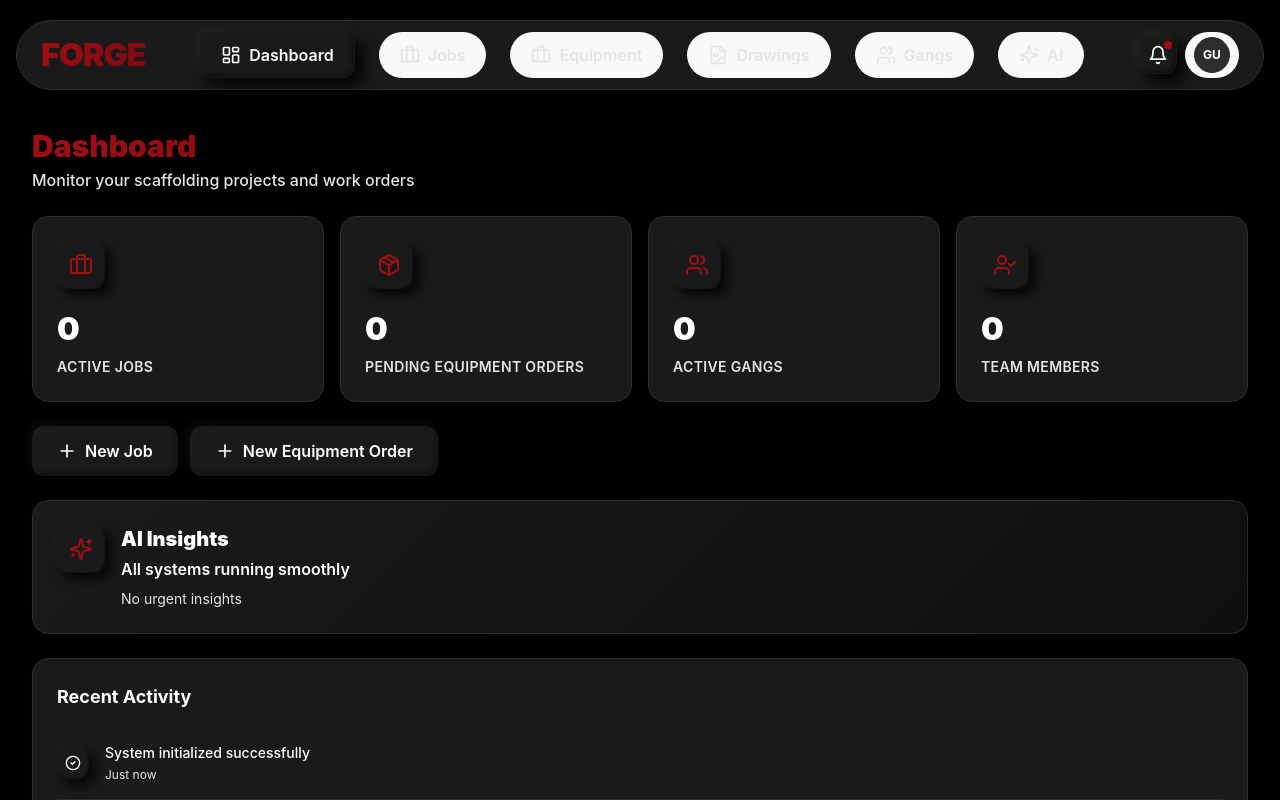
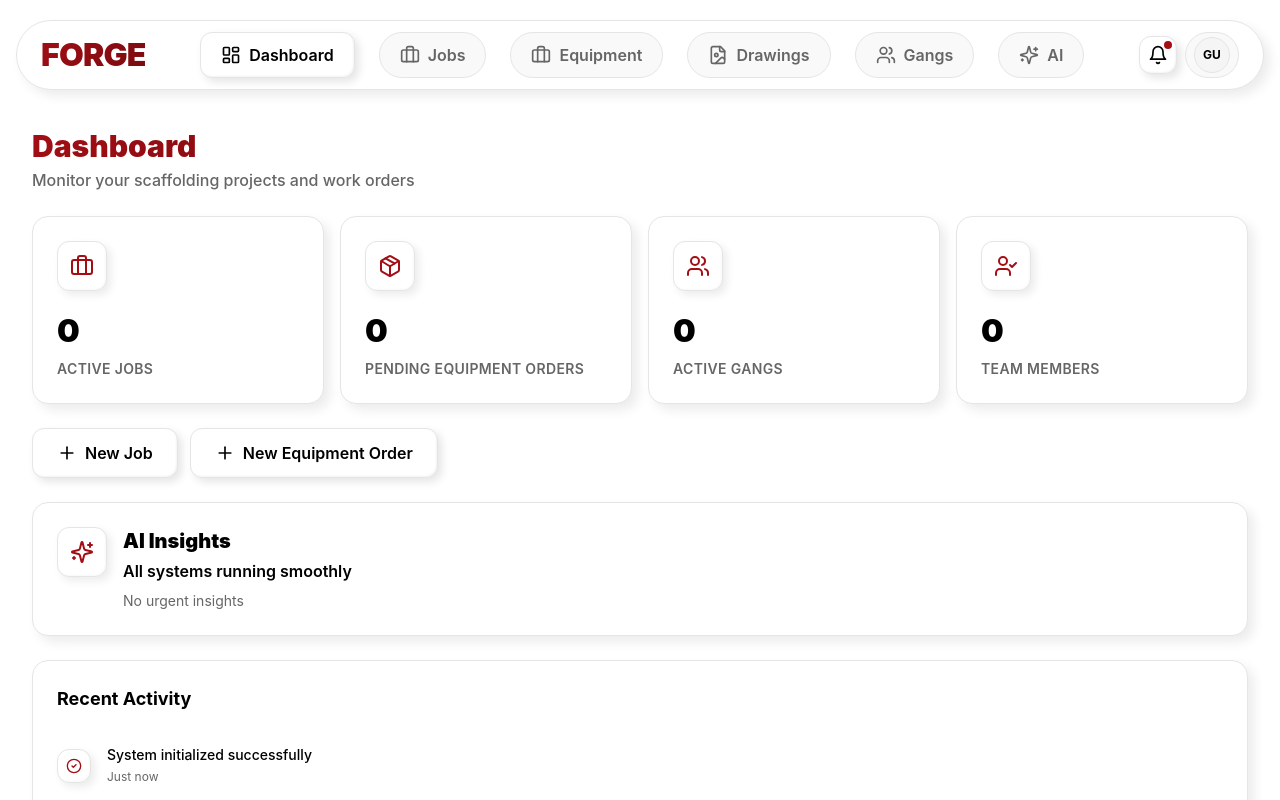
Before and after one commit to BuildMediaStrategies/FORGE-By-BuildMediaStrategies, a React (Vite) app: page / in a window 1280 px wide. Shown: the top 800 px of the page. Built offline with nearby package versions, Linux system fonts and the light colour scheme.

Commit message:
Updated App.tsx

```diff
--- a/src/App.tsx
+++ b/src/App.tsx
@@ -15,7 +15,7 @@ function App() {
   };
 
   return (
-    <div className="min-h-screen bg-black">
+    <div className="min-h-screen bg-white">
       <PillNavigation
         activePage={activePage}
         onNavigate={setActivePage}
--- a/src/components/dashboard/DashboardPage.tsx
+++ b/src/components/dashboard/DashboardPage.tsx
@@ -8,7 +8,7 @@ interface StatCardProps {
 
 function StatCard({ title, value, icon: Icon }: StatCardProps) {
   return (
-    <div className="neumorphic-card border border-[#2d2d2d] bg-[#1a1a1a] transition-all duration-200 cursor-pointer hover:scale-[1.02] hover:border-[#A30E15]">
+    <div className="neumorphic-card border border-[#e5e5e5] bg-white transition-all duration-200 cursor-pointer hover:scale-[1.02] hover:border-[#A30E15]">
       <div className="p-6">
         <div className="flex items-center justify-between mb-4">
           <div className="neumorphic-icon-box p-3">
@@ -16,8 +16,8 @@ function StatCard({ title, value, icon: Icon }: StatCardProps) {
           </div>
         </div>
         <div className="space-y-1">
-          <p className="text-[32px] font-black text-white">{value}</p>
-          <p className="text-sm font-semibold text-[#e5e5e5] uppercase tracking-wide">{title}</p>
+          <p className="text-[32px] font-black text-black">{value}</p>
+          <p className="text-sm font-semibold text-[#666666] uppercase tracking-wide">{title}</p>
         </div>
       </div>
     </div>
@@ -34,11 +34,11 @@ function ActivityItem({ icon: Icon, description, timeAgo }: ActivityItemProps) {
   return (
     <div className="flex items-start gap-4 py-4">
       <div className="neumorphic-icon-box p-2 mt-1">
-        <Icon className="w-4 h-4 text-white" />
+        <Icon className="w-4 h-4 text-[#A30E15]" />
       </div>
       <div className="flex-1">
-        <p className="text-sm font-medium text-white">{description}</p>
-        <p className="text-xs text-[#e5e5e5] mt-1">{timeAgo}</p>
+        <p className="text-sm font-medium text-black">{description}</p>
+        <p className="text-xs text-[#666666] mt-1">{timeAgo}</p>
       </div>
     </div>
   );
@@ -88,7 +88,7 @@ export function DashboardPage() {
           >
             Dashboard
           </h1>
-          <p className="text-[#e5e5e5] mt-1 font-medium">Monitor your scaffolding projects and work orders</p>
+          <p className="text-[#666666] mt-1 font-medium">Monitor your scaffolding projects and work orders</p>
         </div>
       </div>
 
@@ -116,21 +116,18 @@ export function DashboardPage() {
       </div>
 
       <div className="flex flex-wrap gap-3">
-        <button className="neumorphic-button flex items-center gap-2 px-6 py-3 text-white font-semibold">
+        <button className="neumorphic-button flex items-center gap-2 px-6 py-3 font-semibold">
           <Plus className="w-5 h-5" />
           New Job
         </button>
-        <button className="neumorphic-button flex items-center gap-2 px-6 py-3 text-white font-semibold">
+        <button className="neumorphic-button flex items-center gap-2 px-6 py-3 font-semibold">
           <Plus className="w-5 h-5" />
           New Equipment Order
         </button>
       </div>
 
       <div
-        className="neumorphic-card border border-[#2d2d2d] bg-[#1a1a1a] overflow-hidden"
-        style={{
-          background: 'linear-gradient(135deg, #1a1a1a 0%, #0f0f0f 100%)'
-        }}
+        className="neumorphic-card border border-[#e5e5e5] bg-white overflow-hidden"
       >
         <div className="p-6">
           <div className="flex items-start gap-4">
@@ -138,18 +135,18 @@ export function DashboardPage() {
               <Sparkles className="w-6 h-6 text-[#A30E15]" />
             </div>
             <div className="flex-1">
-              <h3 className="text-xl font-black text-white mb-1">AI Insights</h3>
-              <p className="text-base font-semibold text-white mb-2">All systems running smoothly</p>
-              <p className="text-sm text-[#e5e5e5]">No urgent insights</p>
+              <h3 className="text-xl font-black text-black mb-1">AI Insights</h3>
+              <p className="text-base font-semibold text-black mb-2">All systems running smoothly</p>
+              <p className="text-sm text-[#666666]">No urgent insights</p>
             </div>
           </div>
         </div>
       </div>
 
-      <div className="neumorphic-card border border-[#2d2d2d] bg-[#1a1a1a]">
+      <div className="neumorphic-card border border-[#e5e5e5] bg-white">
         <div className="p-6">
-          <h3 className="text-lg font-bold text-white mb-4">Recent Activity</h3>
-          <div className="divide-y divide-[#2d2d2d]">
+          <h3 className="text-lg font-bold text-black mb-4">Recent Activity</h3>
+          <div className="divide-y divide-[#e5e5e5]">
             {recentActivities.map((activity, index) => (
               <ActivityItem
                 key={index}
--- a/src/components/layout/PillNavigation.tsx
+++ b/src/components/layout/PillNavigation.tsx
@@ -50,7 +50,7 @@ export function PillNavigation({ activePage, onNavigate, userEmail, onLogout }:
                 className={`flex items-center gap-2 px-5 py-2.5 text-[16px] font-semibold transition-all duration-200 ${
                   isActive
                     ? 'neumorphic-button'
-                    : 'text-[#e5e5e5] hover:text-white hover:bg-[#780A0F] rounded-full'
+                    : 'text-[#666666] hover:text-white hover:bg-[#A30E15] rounded-full'
                 }`}
               >
                 <Icon className="w-5 h-5" />
@@ -61,26 +61,26 @@ export function PillNavigation({ activePage, onNavigate, userEmail, onLogout }:
         </div>
 
         <div className="flex items-center gap-2">
-          <button className="neumorphic-button relative p-2 text-[#e5e5e5] hover:text-white transition-colors">
+          <button className="neumorphic-button relative p-2 text-[#000000] hover:text-white transition-colors">
             <Bell className="w-5 h-5" />
             <span className="absolute top-1 right-1 w-2 h-2 bg-[#A30E15] rounded-full"></span>
           </button>
 
           <div className="relative group">
-            <button className="flex items-center gap-2 hover:bg-[#780A0F] px-2 py-1 rounded-full transition-colors">
-              <div className="w-9 h-9 border border-[#2d2d2d] rounded-full bg-[#2d2d2d] flex items-center justify-center">
-                <span className="text-white text-xs font-bold">{initials}</span>
+            <button className="flex items-center gap-2 hover:bg-[#A30E15] hover:text-white px-2 py-1 rounded-full transition-colors">
+              <div className="w-9 h-9 border border-[#e5e5e5] rounded-full bg-[#f5f5f5] flex items-center justify-center">
+                <span className="text-black text-xs font-bold">{initials}</span>
               </div>
             </button>
 
-            <div className="absolute right-0 mt-2 w-56 neumorphic-card border border-[#2d2d2d] bg-[#1a1a1a] rounded-lg opacity-0 invisible group-hover:opacity-100 group-hover:visible transition-all duration-200">
-              <div className="p-4 border-b border-[#2d2d2d]">
-                <p className="font-semibold text-white">Account</p>
-                <p className="text-xs text-[#e5e5e5] font-normal">{userEmail}</p>
+            <div className="absolute right-0 mt-2 w-56 neumorphic-card border border-[#e5e5e5] bg-white rounded-lg opacity-0 invisible group-hover:opacity-100 group-hover:visible transition-all duration-200 shadow-lg">
+              <div className="p-4 border-b border-[#e5e5e5]">
+                <p className="font-semibold text-black">Account</p>
+                <p className="text-xs text-[#666666] font-normal">{userEmail}</p>
               </div>
               <button
                 onClick={onLogout}
-                className="w-full flex items-center gap-2 px-4 py-3 text-[#e5e5e5] hover:bg-[#780A0F] hover:text-white transition-colors"
+                className="w-full flex items-center gap-2 px-4 py-3 text-[#000000] hover:bg-[#A30E15] hover:text-white transition-colors"
               >
                 <LogOut className="w-4 h-4" />
                 Sign Out
--- a/src/index.css
+++ b/src/index.css
@@ -43,77 +43,82 @@
   }
 
   .neumorphic-button {
-    background: #1a1a1a;
+    background: #ffffff;
     box-shadow:
-      8px 8px 16px rgba(0, 0, 0, 0.9),
-      -4px -4px 12px rgba(255, 255, 255, 0.05),
-      inset -2px -2px 4px rgba(0, 0, 0, 0.4),
-      inset 2px 2px 4px rgba(255, 255, 255, 0.03);
+      4px 4px 8px rgba(0, 0, 0, 0.1),
+      -2px -2px 6px rgba(255, 255, 255, 1),
+      inset -1px -1px 2px rgba(0, 0, 0, 0.05),
+      inset 1px 1px 2px rgba(255, 255, 255, 0.9);
     border-radius: 12px;
-    color: #ffffff;
+    border: 1px solid #e5e5e5;
+    color: #000000;
     transition: all 0.2s ease;
   }
 
   .neumorphic-button:hover {
-    background: #780A0F;
+    background: #A30E15;
+    color: #ffffff;
     box-shadow:
-      6px 6px 14px rgba(0, 0, 0, 0.9),
-      -3px -3px 10px rgba(163, 14, 21, 0.2),
-      inset -2px -2px 4px rgba(0, 0, 0, 0.3),
-      inset 2px 2px 4px rgba(163, 14, 21, 0.1);
+      4px 4px 10px rgba(163, 14, 21, 0.3),
+      -2px -2px 6px rgba(255, 255, 255, 1),
+      inset -1px -1px 2px rgba(120, 10, 15, 0.2),
+      inset 1px 1px 2px rgba(163, 14, 21, 0.1);
   }
 
   .neumorphic-button:active {
-    background: #151515;
+    background: #780A0F;
+    color: #ffffff;
     box-shadow:
-      inset 4px 4px 8px rgba(0, 0, 0, 0.8),
-      inset -2px -2px 6px rgba(255, 255, 255, 0.02);
+      inset 3px 3px 6px rgba(120, 10, 15, 0.4),
+      inset -1px -1px 3px rgba(163, 14, 21, 0.2);
   }
 
   .neumorphic-card {
-    background: #1a1a1a;
+    background: #ffffff;
     box-shadow:
-      10px 10px 20px rgba(0, 0, 0, 0.8),
-      -5px -5px 15px rgba(255, 255, 255, 0.02);
+      6px 6px 12px rgba(0, 0, 0, 0.08),
+      -3px -3px 8px rgba(255, 255, 255, 1);
     border-radius: 16px;
-    border: 1px solid #2d2d2d;
+    border: 1px solid #e5e5e5;
   }
 
   .neumorphic-pill {
-    background: #1a1a1a;
+    background: #ffffff;
     box-shadow:
-      10px 10px 20px rgba(0, 0, 0, 0.8),
-      -5px -5px 15px rgba(255, 255, 255, 0.02);
+      6px 6px 12px rgba(0, 0, 0, 0.08),
+      -3px -3px 8px rgba(255, 255, 255, 1);
     border-radius: 50px;
-    border: 1px solid #2d2d2d;
+    border: 1px solid #e5e5e5;
   }
 
   .neumorphic-input {
-    background: #0f0f0f;
+    background: #f9f9f9;
     box-shadow:
-      inset 4px 4px 8px rgba(0, 0, 0, 0.6),
-      inset -2px -2px 6px rgba(255, 255, 255, 0.02);
+      inset 3px 3px 6px rgba(0, 0, 0, 0.08),
+      inset -1px -1px 3px rgba(255, 255, 255, 1);
     border-radius: 12px;
-    border: 1px solid #2d2d2d;
-    color: #ffffff;
+    border: 1px solid #e5e5e5;
+    color: #000000;
     transition: all 0.2s ease;
   }
 
   .neumorphic-input:focus {
     box-shadow:
-      inset 4px 4px 8px rgba(0, 0, 0, 0.7),
-      inset -2px -2px 6px rgba(163, 14, 21, 0.1),
+      inset 3px 3px 6px rgba(0, 0, 0, 0.1),
+      inset -1px -1px 3px rgba(255, 255, 255, 1),
       0 0 0 2px rgba(163, 14, 21, 0.3);
+    border-color: #A30E15;
   }
 
   .neumorphic-icon-box {
-    background: #1a1a1a;
+    background: #ffffff;
     box-shadow:
-      6px 6px 12px rgba(0, 0, 0, 0.8),
-      -3px -3px 8px rgba(255, 255, 255, 0.03),
-      inset -1px -1px 2px rgba(0, 0, 0, 0.3),
-      inset 1px 1px 2px rgba(255, 255, 255, 0.02);
+      4px 4px 8px rgba(0, 0, 0, 0.08),
+      -2px -2px 6px rgba(255, 255, 255, 1),
+      inset -1px -1px 2px rgba(0, 0, 0, 0.03),
+      inset 1px 1px 2px rgba(255, 255, 255, 0.9);
     border-radius: 12px;
+    border: 1px solid #e5e5e5;
   }
 }
 
@@ -122,9 +127,9 @@
   line-height: 1.5;
   font-weight: 400;
 
-  color-scheme: light dark;
-  color: rgba(255, 255, 255, 0.87);
-  background-color: #242424;
+  color-scheme: light;
+  color: #000000;
+  background-color: #ffffff;
 
   font-synthesis: none;
   text-rendering: optimizeLegibility;
@@ -145,6 +150,7 @@ body {
   margin: 0;
   min-width: 320px;
   min-height: 100vh;
+  background-color: #ffffff;
 }
 
 h1 {
@@ -154,12 +160,13 @@ h1 {
 
 button {
   border-radius: 8px;
-  border: 1px solid transparent;
+  border: 1px solid #e5e5e5;
   padding: 0.6em 1.2em;
   font-size: 1em;
   font-weight: 500;
   font-family: inherit;
-  background-color: #1a1a1a;
+  background-color: #ffffff;
+  color: #000000;
   cursor: pointer;
   transition: border-color 0.25s;
 }
@@ -186,58 +193,32 @@ button:focus-visible {
 
 @layer base {
   :root {
-    /* Forge Neumorphic Black Theme */
-    --background: 0 0% 0%;
-    --foreground: 0 0% 100%;
-    --card: 0 0% 10%;
-    --card-foreground: 0 0% 100%;
-    --popover: 0 0% 10%;
-    --popover-foreground: 0 0% 100%;
-    --primary: 0 0% 10%;
+    /* Hamilton Nexus White Theme with Red Accents */
+    --background: 0 0% 100%;
+    --foreground: 0 0% 0%;
+    --card: 0 0% 100%;
+    --card-foreground: 0 0% 0%;
+    --popover: 0 0% 100%;
+    --popover-foreground: 0 0% 0%;
+    --primary: 355 87% 34%;
     --primary-foreground: 0 0% 100%;
-    --secondary: 0 0% 18%;
-    --secondary-foreground: 0 0% 100%;
-    --muted: 0 0% 18%;
-    --muted-foreground: 0 0% 90%;
-    --accent: 0 0% 18%;
+    --secondary: 0 0% 96%;
+    --secondary-foreground: 0 0% 0%;
+    --muted: 0 0% 96%;
+    --muted-foreground: 0 0% 40%;
+    --accent: 355 87% 34%;
     --accent-foreground: 0 0% 100%;
-    --destructive: 0 0% 10%;
+    --destructive: 0 84% 60%;
     --destructive-foreground: 0 0% 100%;
-    --border: 0 0% 18%;
-    --input: 0 0% 10%;
-    --ring: 0 0% 100%;
-    --chart-1: 0 0% 30%;
-    --chart-2: 0 0% 45%;
-    --chart-3: 0 0% 60%;
-    --chart-4: 0 0% 75%;
-    --chart-5: 0 0% 50%;
+    --border: 0 0% 90%;
+    --input: 0 0% 90%;
+    --ring: 355 87% 34%;
+    --chart-1: 355 87% 34%;
+    --chart-2: 355 87% 45%;
+    --chart-3: 355 87% 55%;
+    --chart-4: 355 87% 65%;
+    --chart-5: 355 87% 40%;
     --radius: 0.25rem;
-  }
-  .dark {
-    --background: 0 0% 3.9%;
-    --foreground: 0 0% 98%;
-    --card: 0 0% 3.9%;
-    --card-foreground: 0 0% 98%;
-    --popover: 0 0% 3.9%;
-    --popover-foreground: 0 0% 98%;
-    --primary: 0 0% 98%;
-    --primary-foreground: 0 0% 9%;
-    --secondary: 0 0% 14.9%;
-    --secondary-foreground: 0 0% 98%;
-    --muted: 0 0% 14.9%;
-    --muted-foreground: 0 0% 63.9%;
-    --accent: 0 0% 14.9%;
-    --accent-foreground: 0 0% 98%;
-    --destructive: 0 62.8% 30.6%;
-    --destructive-foreground: 0 0% 98%;
-    --border: 0 0% 14.9%;
-    --input: 0 0% 14.9%;
-    --ring: 0 0% 83.1%;
-    --chart-1: 220 70% 50%;
-    --chart-2: 160 60% 45%;
-    --chart-3: 30 80% 55%;
-    --chart-4: 280 65% 60%;
-    --chart-5: 340 75% 55%;
   }
 }
 
```
Also changed, not shown: src/components/ai/AIAssistantPage.tsx (+8 -8 lines), src/components/drawings/DrawingsPage.tsx (+36 -36 lines), src/components/equipment/EquipmentPage.tsx (+9 -9 lines), src/components/gangs/GangsPage.tsx (+7 -7 lines), src/components/jobs/JobsPage.tsx (+9 -9 lines).
